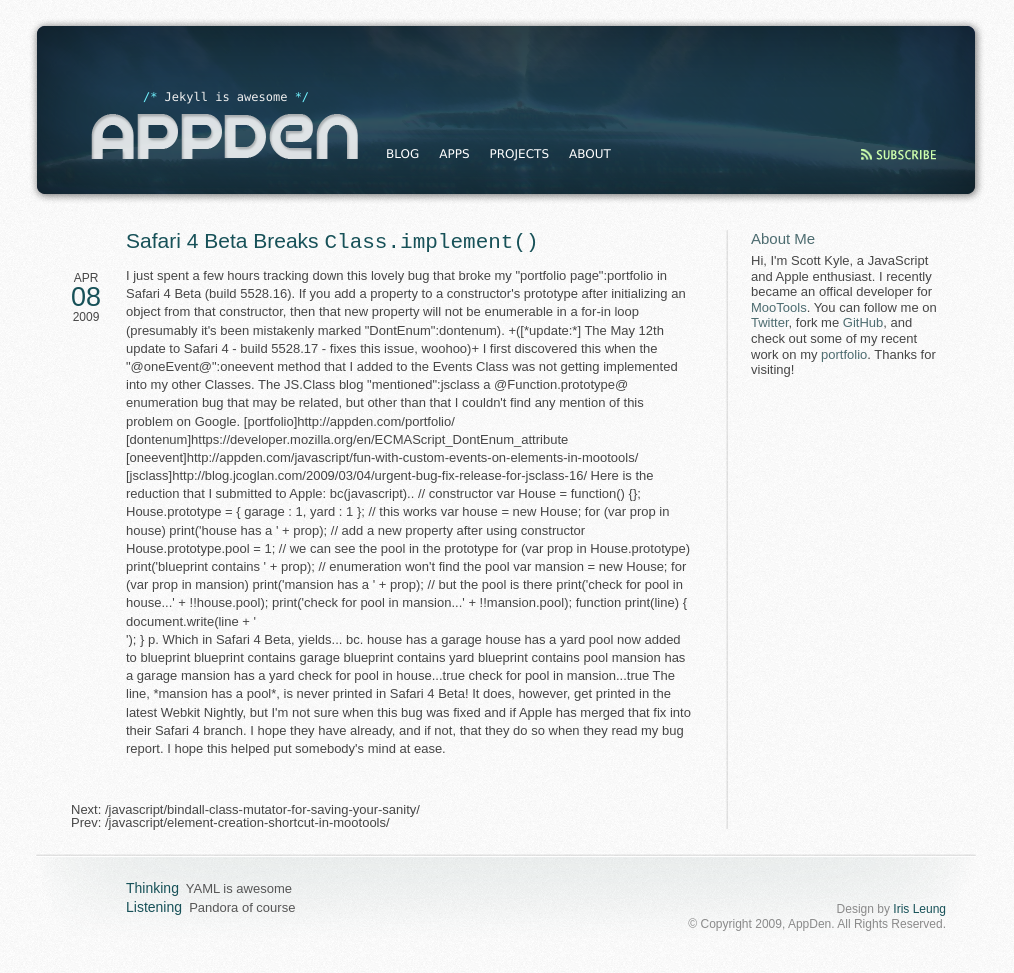
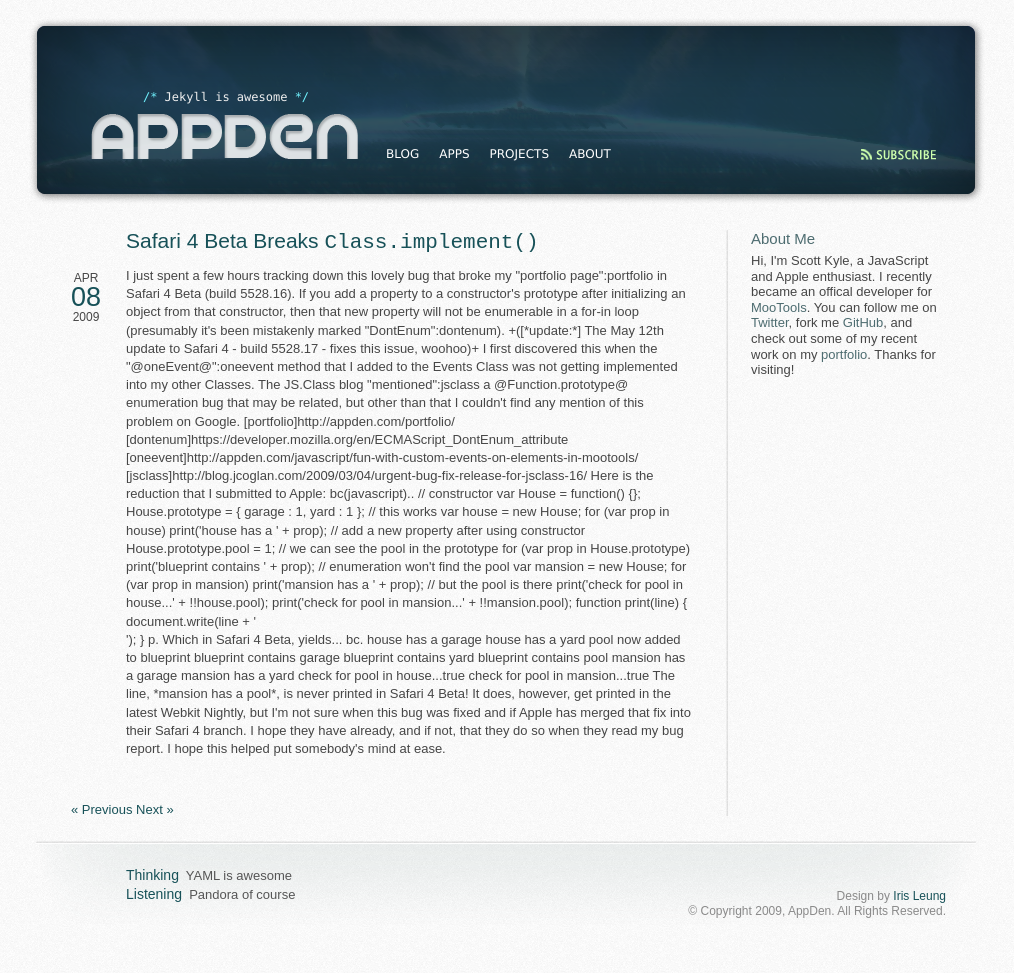
Before and after one commit to appden/appden.github.com, a Jekyll site: the page built from _posts/2009-4-8-safari-4-beta-breaks-classimplement.textile, in a window 1280 px wide. Shown: the whole page, without its empty margins (134-1148 px from the left). Built offline with Jekyll 4.4.1, drawn with Linux system fonts in a browser that asks for light colours.

Commit message:
Added post page pagination.

```diff
--- a/_config.yml
+++ b/_config.yml
@@ -16,7 +16,7 @@
 
 nav:
     - name:     Blog
-      url:      http://appden.github.com
+      url:      /
 
     - name:     Apps
       subnav:
--- a/_layouts/post.html
+++ b/_layouts/post.html
@@ -10,5 +10,12 @@
 	<div class="entry-contents">{{ content }}</div>
 </div>
 
-<div>Next: {{ page.next.url }}</div>
-<div>Prev: {{ page.previous.url }}</div>
+<div id="pagination">
+	{% if page.previous %}
+		<a class="prev" href="/{{ page.previous.url }}">&laquo; Previous</a>
+	{% endif %}
+
+	{% if page.next %}
+		<a class="next" href="/page{{ page.next.url }}/">Next &raquo;</a>
+	{% endif %}
+</div>
--- a/index.html
+++ b/index.html
@@ -15,7 +15,7 @@
 {% if paginator.total_pages > 1 %}
 	<div id="pagination">
 		{% if paginator.previous_page %}
-			<a class="prev" href="/{%if paginator.previous_page > 1 %}page{{ paginator.previous_page }}/{% endif %}">Previous</a>
+			<a class="prev" href="/{%if paginator.previous_page > 1 %}page{{ paginator.previous_page }}/{% endif %}">&laquo; Previous</a>
 		{% endif %}
 
 		{% for page in (1..paginator.total_pages) %}
@@ -27,7 +27,7 @@
 		{% endfor %}
 
 		{% if paginator.next_page %}
-			<a class="next" href="/page{{ paginator.next_page }}/">Next</a>
+			<a class="next" href="/page{{ paginator.next_page }}/">Next &raquo;</a>
 		{% endif %}
 	</div>
 {% endif %}
```
